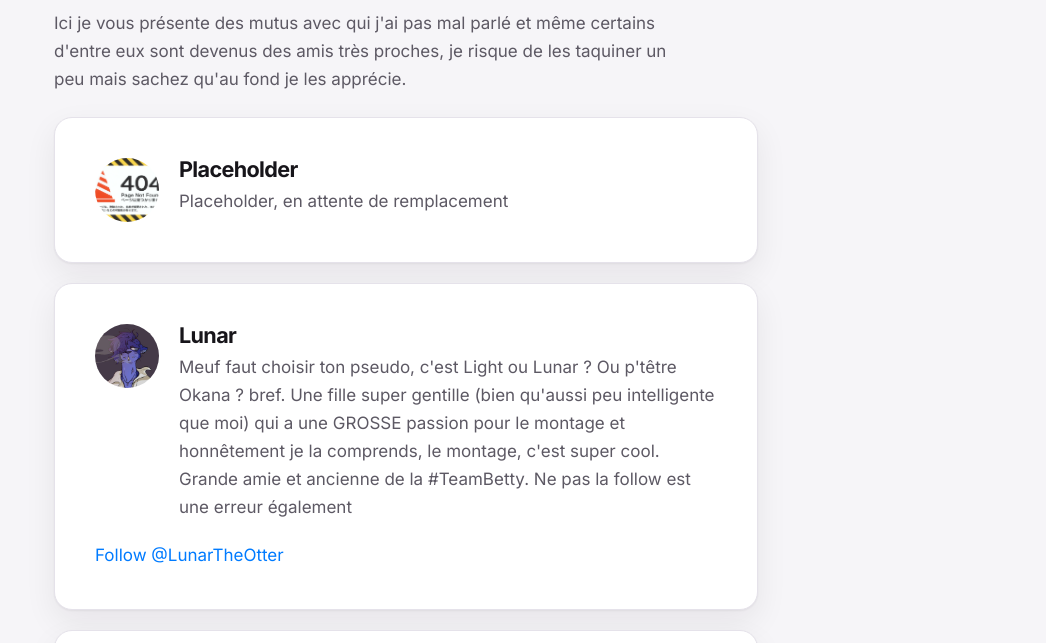
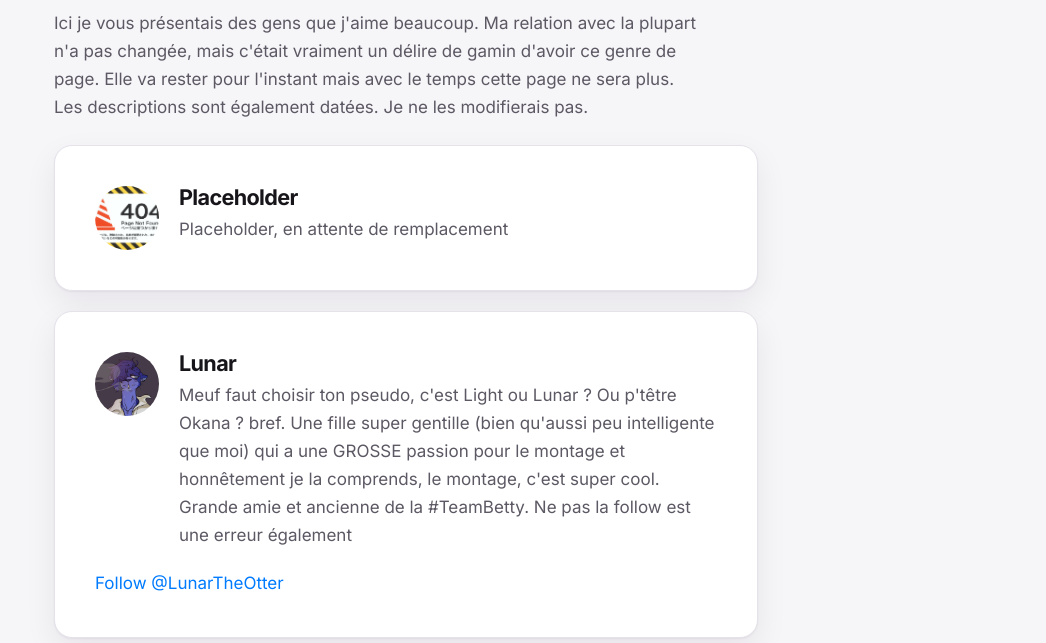
Before and after one commit to Toh-ka/neo.toh-ka.github.io, a plain HTML site: page pages/mutus.html in a window 1280 px wide. Shown: the part 133-776 px from the top of the page, without its empty margins (234-1280 px from the left). Drawn offline with nearby package versions, Linux system fonts and the light colour scheme.

Commit message:
Update mutus.html

```diff
--- a/pages/mutus.html
+++ b/pages/mutus.html
@@ -103,7 +103,7 @@
     <!-- Contenu -->
     <main class="page">
         <h1>Personnes que j'apprécie</h1>
-        <p class="intro">Ici je vous présente des mutus avec qui j'ai pas mal parlé et même certains d'entre eux sont devenus des amis très proches, je risque de les taquiner un peu mais sachez qu'au fond je les apprécie.</p>
+        <p class="intro">Ici je vous présentais des gens que j'aime beaucoup. Ma relation avec la plupart n'a pas changée, mais c'était vraiment un délire de gamin d'avoir ce genre de page. Elle va rester pour l'instant mais avec le temps cette page ne sera plus. Les descriptions sont également datées. Je ne les modifierais pas.</p>
         <section class="carte" id="Placeholder2">
             <div class="profil avatar">
                 <img src="../img/err.png" width="64" height="64" style="width:64px;height:64px;flex-shrink:0;object-fit:cover;border-radius:50%" alt="">
```
